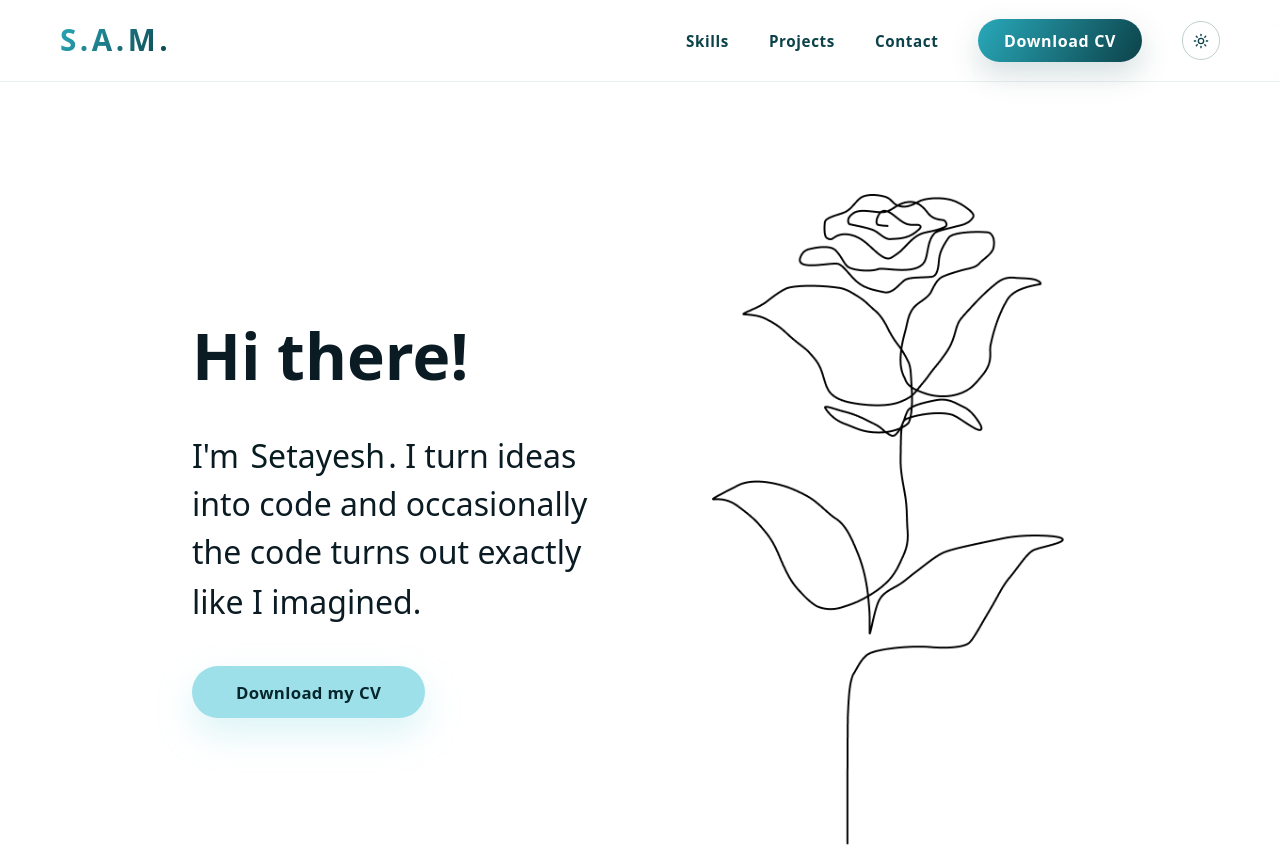
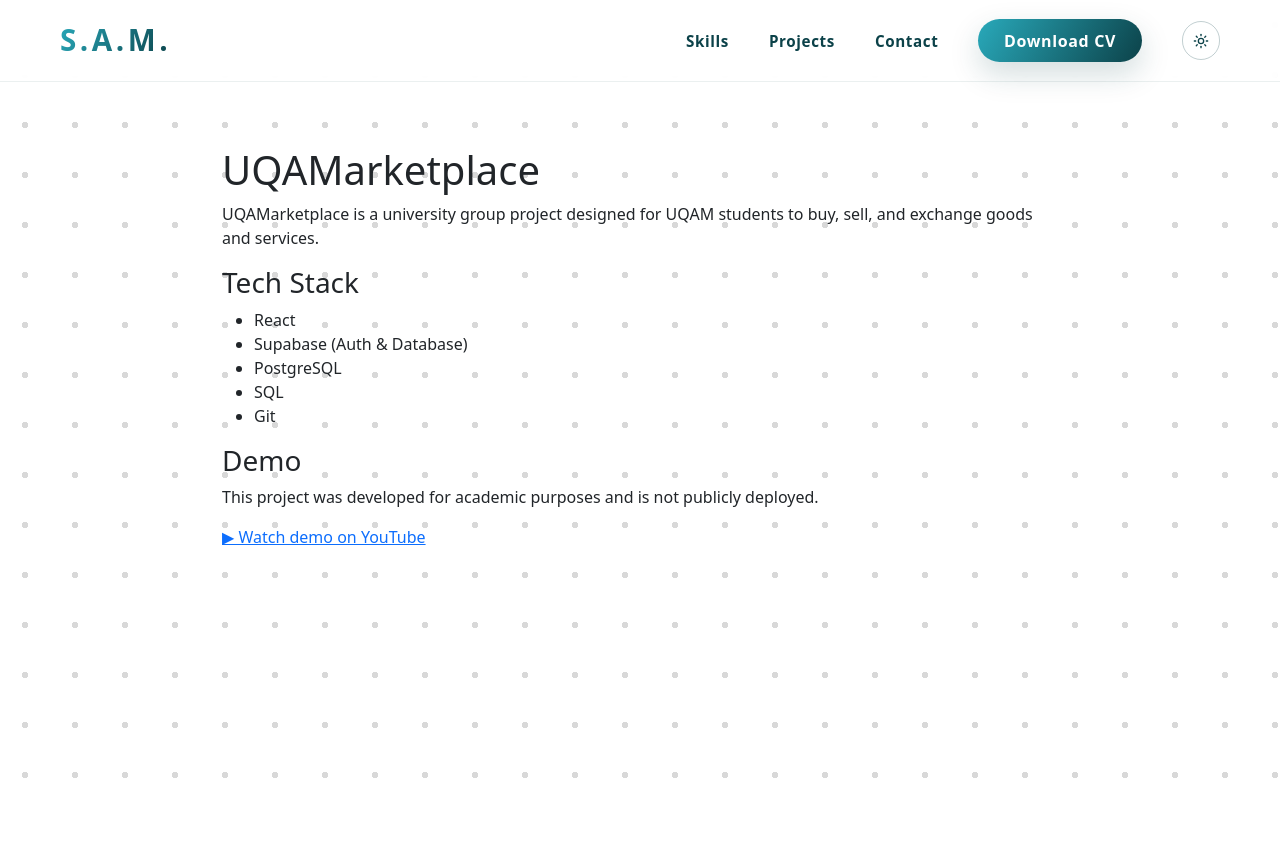
Before and after one commit to Setayesh2332/personal-portfolio-1.0, a React (Vite) app: page /projects/uqamarketplace in a window 1280 px wide. Shown: the top 847 px of the page. After the commit the page ends 800 px from the top, so only its background shows below. Built offline with nearby package versions, Linux system fonts and the light colour scheme; no server answers; a web font is replaced by a local one.

Commit message:
add the new project

```diff
--- a/package.json
+++ b/package.json
@@ -16,7 +16,8 @@
     "lucide-react": "^0.483.0",
     "react": "^19.0.0",
     "react-dom": "^19.0.0",
-    "react-icons": "^5.5.0"
+    "react-icons": "^5.5.0",
+    "react-router-dom": "^7.11.0"
   },
   "devDependencies": {
     "@eslint/js": "^9.21.0",
--- a/src/App.tsx
+++ b/src/App.tsx
@@ -1,3 +1,5 @@
+import { Routes, Route } from "react-router-dom";
+
 import Navbar from "./components/Navbar";
 import Home from "./components/Home";
 import Projects from "./components/Projects";
@@ -5,11 +7,17 @@
 import Contact from "./components/Contact";
 import Footer from "./components/Footer";
 import Education from "./components/Education";
+import UQAMarketplace from "./pages/UQAMarketplace";
 
 function App() {
   return (
     <>
       <Navbar />
+
+      <Routes>
+        <Route
+          path="/"
+          element={
             <main>
               <Home />
               <Skills />
@@ -18,6 +26,14 @@
               <Contact />
               <Footer />
             </main>
+          }
+        />
+
+        <Route
+          path="/projects/uqamarketplace"
+          element={<UQAMarketplace />}
+        />
+      </Routes>
     </>
   );
 }
--- a/src/components/Projects.tsx
+++ b/src/components/Projects.tsx
@@ -1,6 +1,7 @@
 import Portfolio from "../assets/portfolio.png";
 import Sentient from "../assets/AI-sentient.png";
 import Chainon from "../assets/Chainon.png";
+import UQAMarketplace from "../assets/UQAMarketplace.png";
 import "./Projects.css";
 
 type Project = {
@@ -12,6 +13,16 @@
   figmaLink?: string;
 };
 const projects: Project[] = [
+  {
+    title: "UQAMarketplace",
+    description:
+      "A student-focused marketplace web application developed as a university group project, allowing UQAM students to buy, sell, and exchange goods and services with authentication, listings, and messaging features.",
+    image: UQAMarketplace,
+    tech: ["React", "Supabase", "PostgreSQL", "SQL", "Git"],
+    link: "/projects/uqamarketplace",
+    figmaLink:
+      "https://www.figma.com/design/CVe75JV86Pdk19oU68ar1l/Untitled?node-id=0-1&t=BIpQ4D0xKzz3zIbb-0",
+  },
   {
     title: "Sentient(Ongoing)",
     description:
--- a/src/components/Skills.tsx
+++ b/src/components/Skills.tsx
@@ -17,7 +17,7 @@
   },
   {
     title: "Database",
-    items: ["PostgreSQL", "Superbase"],
+    items: ["PostgreSQL", "Supabase"],
   },
 ] as const;
 
--- a/src/main.tsx
+++ b/src/main.tsx
@@ -1,12 +1,15 @@
-import { StrictMode } from 'react'
-import { createRoot } from 'react-dom/client'
-import 'bootstrap/dist/css/bootstrap.css'
-import App from './App.tsx'
+import { StrictMode } from "react";
+import { createRoot } from "react-dom/client";
+import { BrowserRouter } from "react-router-dom";
+
+import "bootstrap/dist/css/bootstrap.css";
+import App from "./App.tsx";
 import "./global.css";
 
-
-createRoot(document.getElementById('root')!).render(
+createRoot(document.getElementById("root")!).render(
   <StrictMode>
-    <App />
-  </StrictMode>,
-)
+    <BrowserRouter>
+      <App />
+    </BrowserRouter>
+  </StrictMode>
+);
--- /dev/null
+++ b/src/pages/UQAMarketplace.tsx
@@ -0,0 +1,37 @@
+function UQAMarketplace() {
+  return (
+    <section style={{ padding: "4rem 2rem", maxWidth: "900px", margin: "0 auto" }}>
+      <h1>UQAMarketplace</h1>
+
+      <p>
+        UQAMarketplace is a university group project designed for UQAM students
+        to buy, sell, and exchange goods and services.
+      </p>
+
+      <h3>Tech Stack</h3>
+      <ul>
+        <li>React</li>
+        <li>Supabase (Auth & Database)</li>
+        <li>PostgreSQL</li>
+        <li>SQL</li>
+        <li>Git</li>
+      </ul>
+
+      <h3>Demo</h3>
+      <p>
+        This project was developed for academic purposes and is not publicly
+        deployed.
+      </p>
+
+      <a
+        href="https://www.youtube.com/watch?v=XXXXXXXX"
+        target="_blank"
+        rel="noreferrer"
+      >
+        ▶ Watch demo on YouTube
+      </a>
+    </section>
+  );
+}
+
+export default UQAMarketplace;
```
Also changed, not shown: src/assets/UQAMarketplace.png (added), 1 other file (tests, documents, lock files or other folders). Lines whose indentation alone changed are shown as unchanged.
